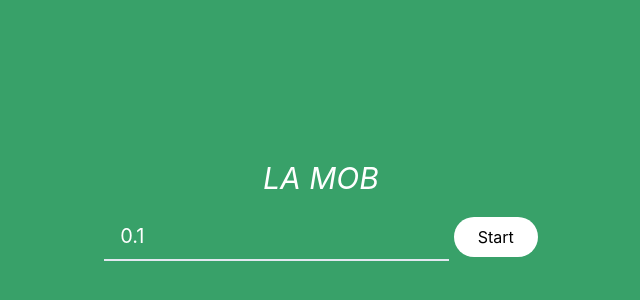
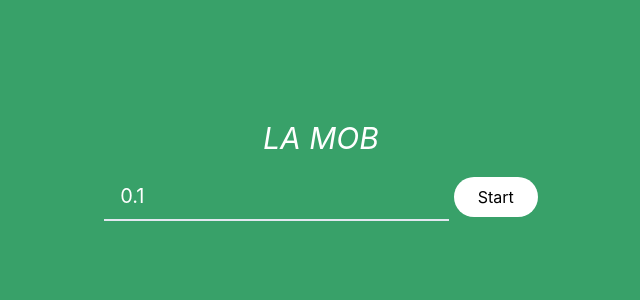
Before and after one commit to dillonfagan/LaMob, a Svelte app: page / in a window 1280 px wide. Shown: the part 192-492 px from the top of the page, without its empty margins (319-959 px from the left). Built offline with nearby package versions, Linux system fonts and the light colour scheme.

Commit message:
Fix elements moving when hiding/unhiding

```diff
--- a/src/Timer.svelte
+++ b/src/Timer.svelte
@@ -28,8 +28,8 @@
 		<input bind:value={timeInput} class="py-2 px-4 text-xl text-white bg-transparent border-b-2" />
 		<button on:click={start} class="bg-white py-2 px-6 mt-4 rounded-full">Start</button>
 	</div>
-	<div class="w-full flex justify-center" class:hidden={!$waiting}>
-		<button class="bg-white py-2 px-6 mt-4 rounded-full" on:click={start}>Next</button>
+	<div class="w-full h-16 flex justify-center mt-4 items-center">
+		<button class:hidden={!$waiting} class="bg-white py-2 px-6 rounded-full" on:click={start}>Next</button>
 	</div>
 </section>
 
```
